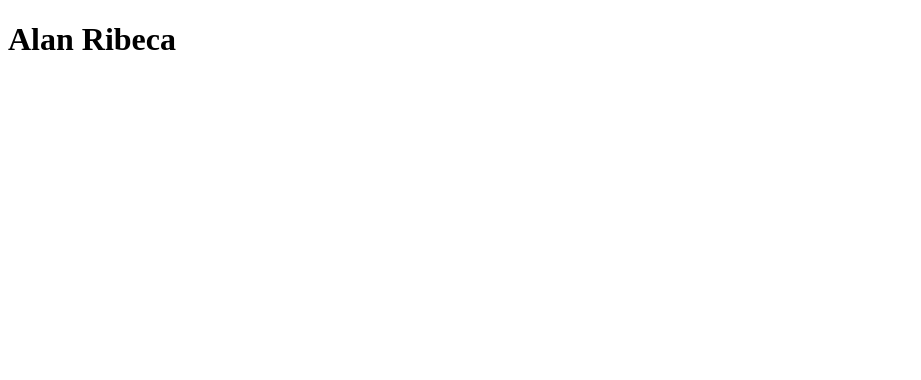
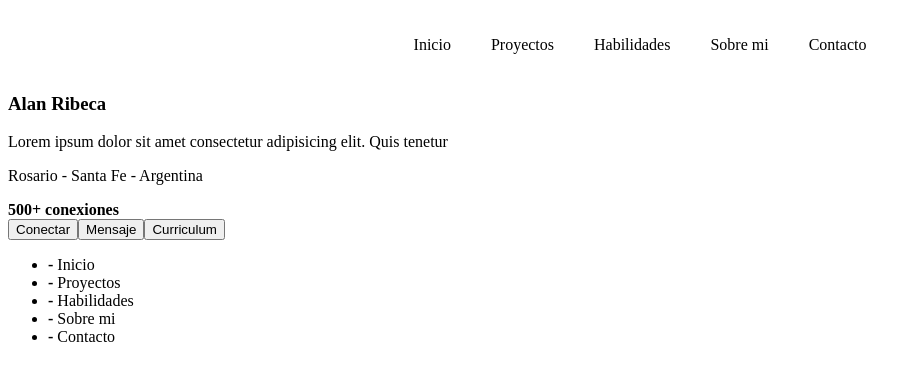
Before and after one commit to stivcode21/Colaboracion-Portafolio, a React (Vite) app: page / in a window 1280 px wide. Shown: the top 380 px of the page, without its empty margins (0-921 px from the left). Built offline with nearby package versions, Linux system fonts and the light colour scheme.

Commit message:
empezando con el portafolio

```diff
--- a/package.json
+++ b/package.json
@@ -21,6 +21,7 @@
     "eslint-plugin-react": "^7.34.1",
     "eslint-plugin-react-hooks": "^4.6.0",
     "eslint-plugin-react-refresh": "^0.4.6",
+    "sass": "^1.75.0",
     "vite": "^5.2.0"
   }
 }
--- a/src/App.jsx
+++ b/src/App.jsx
@@ -1,10 +1,14 @@
 import { Header } from "./components/header/Header";
-import "./style/App.css";
+import { Presentacion } from "./components/presentacion/Presentacion";
+import "./css/App.scss";
 
 function App() {
   return (
     <>
       <Header />
+      <main>
+        <Presentacion />
+      </main>
     </>
   );
 }
--- a/src/components/header/Header.jsx
+++ b/src/components/header/Header.jsx
@@ -1,8 +1,18 @@
+import "./header.scss";
+
 export const Header = () => {
   return (
     <>
-      <header>
-        <h1>Alan Ribeca</h1>
+      <header className="header">
+        <nav>
+          <ul className="ulHeader">
+            <li className="liHeader">Inicio</li>
+            <li className="liHeader">Proyectos</li>
+            <li className="liHeader">Habilidades</li>
+            <li className="liHeader">Sobre mi</li>
+            <li className="liHeader">Contacto</li>
+          </ul>
+        </nav>
       </header>
     </>
   );
--- /dev/null
+++ b/src/components/header/header.scss
@@ -0,0 +1,14 @@
+.header {
+  text-align: center;
+
+  .ulHeader {
+    padding: 0;
+
+    .liHeader {
+      display: inline-block;
+      padding: 10px;
+      margin: 10px;
+      cursor: pointer;
+    }
+  }
+}
--- /dev/null
+++ b/src/components/presentacion/Botones.jsx
@@ -0,0 +1,11 @@
+export const Botones = () => {
+  return (
+    <>
+      <div className="botones">
+        <button className="btnContacto">Conectar</button>
+        <button className="btnContacto">Mensaje</button>
+        <button className="btnContacto">Curriculum</button>
+      </div>
+    </>
+  );
+};
--- /dev/null
+++ b/src/components/presentacion/Presentacion.jsx
@@ -0,0 +1,35 @@
+import { Botones } from "./Botones";
+import "./presentacion.scss";
+
+export const Presentacion = () => {
+  return (
+    <>
+      <section className="presentacion">
+        <div className="cuadrado"></div>
+        <div className="foto"></div>
+
+        <article className="info">
+          <h1 className="titulo">Alan Ribeca</h1>
+          <p className="profesion">
+            Lorem ipsum dolor sit amet consectetur adipisicing elit. Quis
+            tenetur
+          </p>
+          <p className="direccion">Rosario - Santa Fe - Argentina</p>
+          <strong className="contacto">500+ conexiones</strong>
+        </article>
+
+        <Botones />
+
+        <section className="navegacion">
+            <ul className="ulMarcado">
+                <li className="liMarcado"> <strong className="lineaMarcadora">-</strong> Inicio</li>
+                <li className="liMarcado"> <strong className="lineaMarcadora">-</strong> Proyectos</li>
+                <li className="liMarcado"> <strong className="lineaMarcadora">-</strong> Habilidades</li>
+                <li className="liMarcado"> <strong className="lineaMarcadora">-</strong> Sobre mi</li>
+                <li className="liMarcado"> <strong className="lineaMarcadora">-</strong> Contacto</li>
+            </ul>
+        </section>
+      </section>
+    </>
+  );
+};
```
Also changed, not shown: src/components/presentacion/presentacion.scss (added), src/css/App.scss (added), src/sass/style.scss (added), 1 other file (tests, documents, lock files or other folders).
